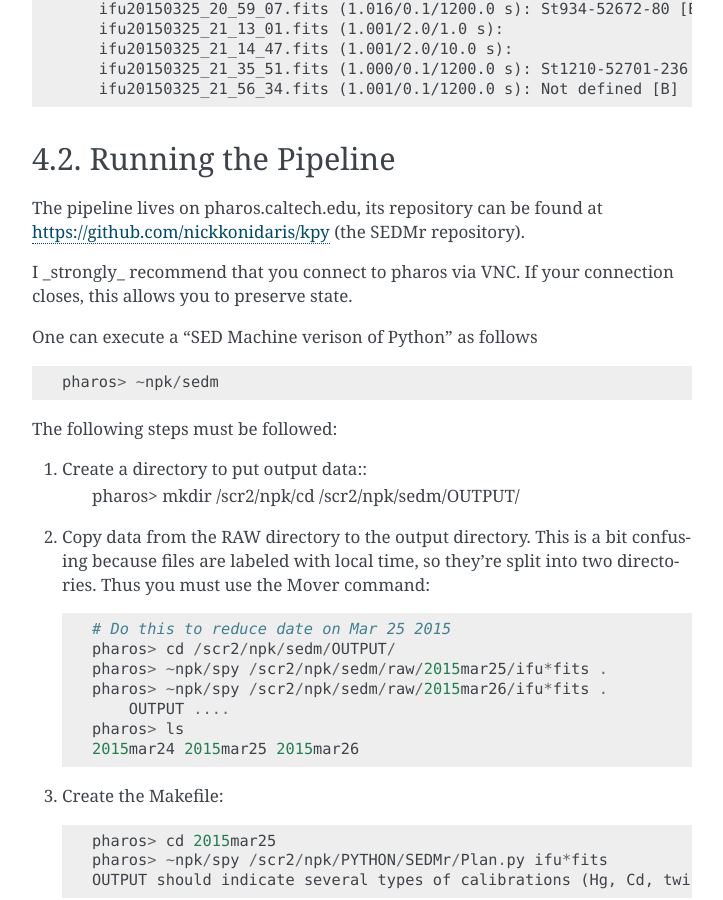
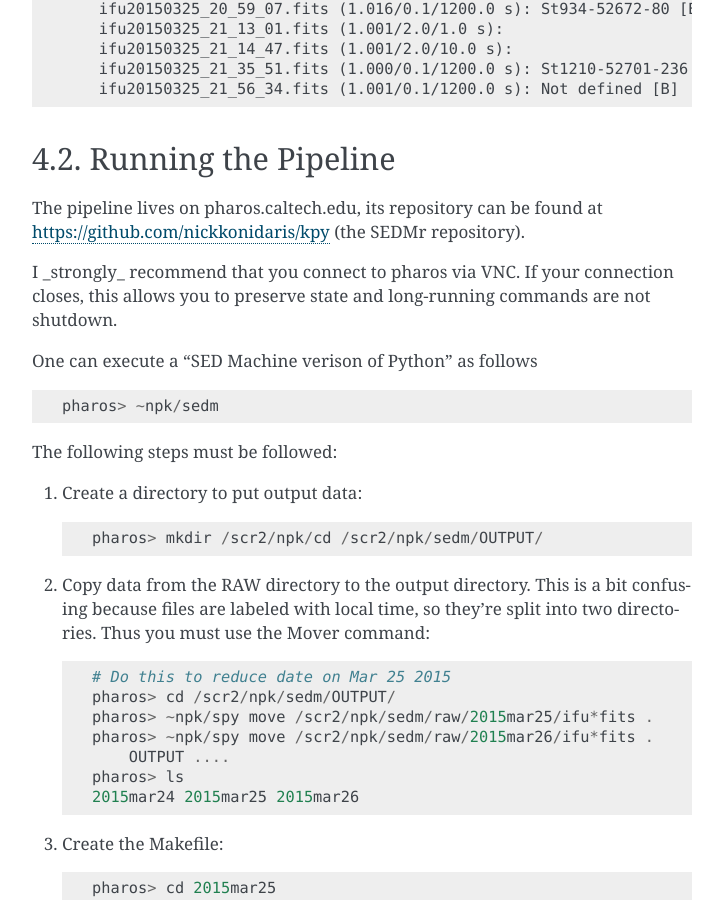
Before and after one commit to nickkonidaris/SEDM-Docs, a Sphinx documentation site: the page built from source/Pipeline.rst, in a window 1280 px wide and 900 px high, scrolled down 6147 px. Shown: the whole window, without its empty margins (388-1111 px from the left). Built offline with Sphinx 7.4.7, drawn with Linux system fonts in a browser that asks for light colours.

Commit message:
Corrected mover section, copy editing.

```diff
--- a/source/Pipeline.rst
+++ b/source/Pipeline.rst
@@ -127,6 +127,7 @@ Twilight flats for the IFU + RC:
 
 .. _ss-dataflow:
 
+
 The Flow of Data
 ^^^^^^^^^^^^^^^^
 
@@ -190,7 +191,7 @@ Running the Pipeline
 
 The pipeline lives on pharos.caltech.edu, its repository can be found at https://github.com/nickkonidaris/kpy (the SEDMr repository).
 
-I _strongly_ recommend that you connect to pharos via VNC. If your connection closes, this allows you to preserve state.
+I _strongly_ recommend that you connect to pharos via VNC. If your connection closes, this allows you to preserve state and long-running commands are not shutdown.
 
 One can execute a "SED Machine verison of Python" as follows ::
 
@@ -199,14 +200,15 @@ One can execute a "SED Machine verison of Python" as follows ::
 The following steps must be followed:
 
 1. Create a directory to put output data::
+
     pharos> mkdir /scr2/npk/cd /scr2/npk/sedm/OUTPUT/
 
 2. Copy data from the RAW directory to the output directory. This is a bit confusing because files are labeled with local time, so they're split into two directories. Thus you must use the Mover command::
 
     # Do this to reduce date on Mar 25 2015
     pharos> cd /scr2/npk/sedm/OUTPUT/
-    pharos> ~npk/spy /scr2/npk/sedm/raw/2015mar25/ifu*fits .
-    pharos> ~npk/spy /scr2/npk/sedm/raw/2015mar26/ifu*fits .
+    pharos> ~npk/spy move /scr2/npk/sedm/raw/2015mar25/ifu*fits .
+    pharos> ~npk/spy move /scr2/npk/sedm/raw/2015mar26/ifu*fits .
         OUTPUT ....
     pharos> ls
     2015mar24 2015mar25 2015mar26
```
